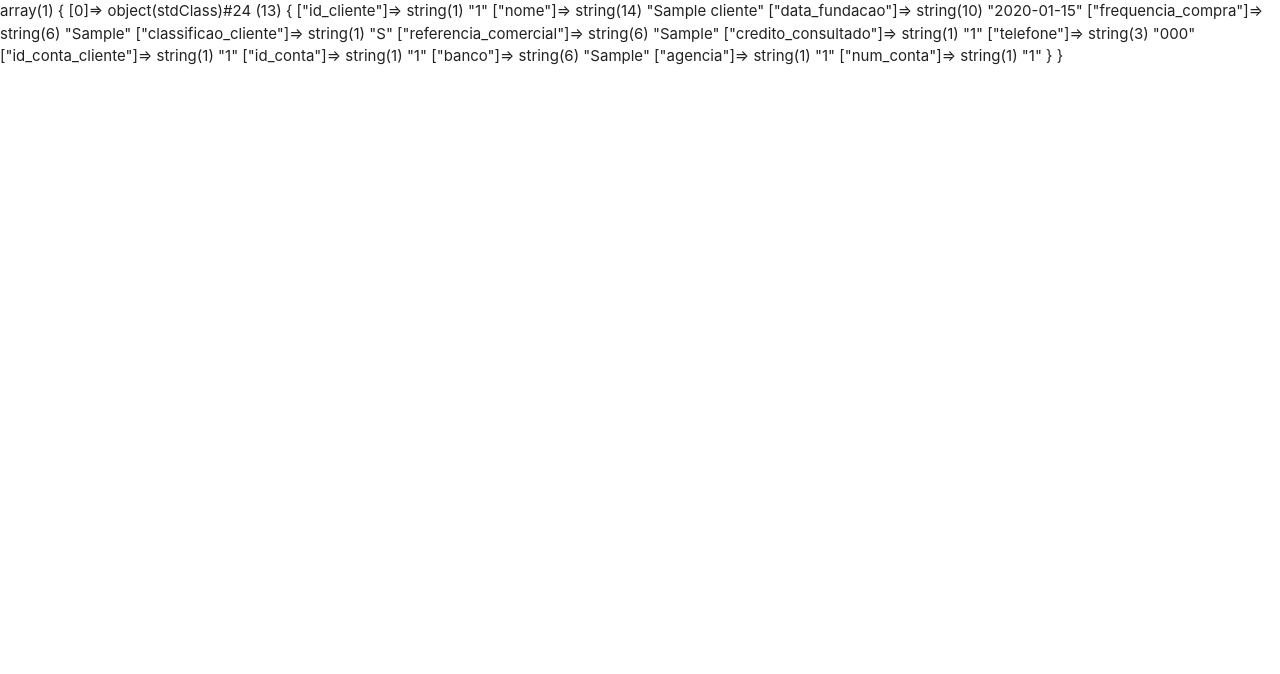
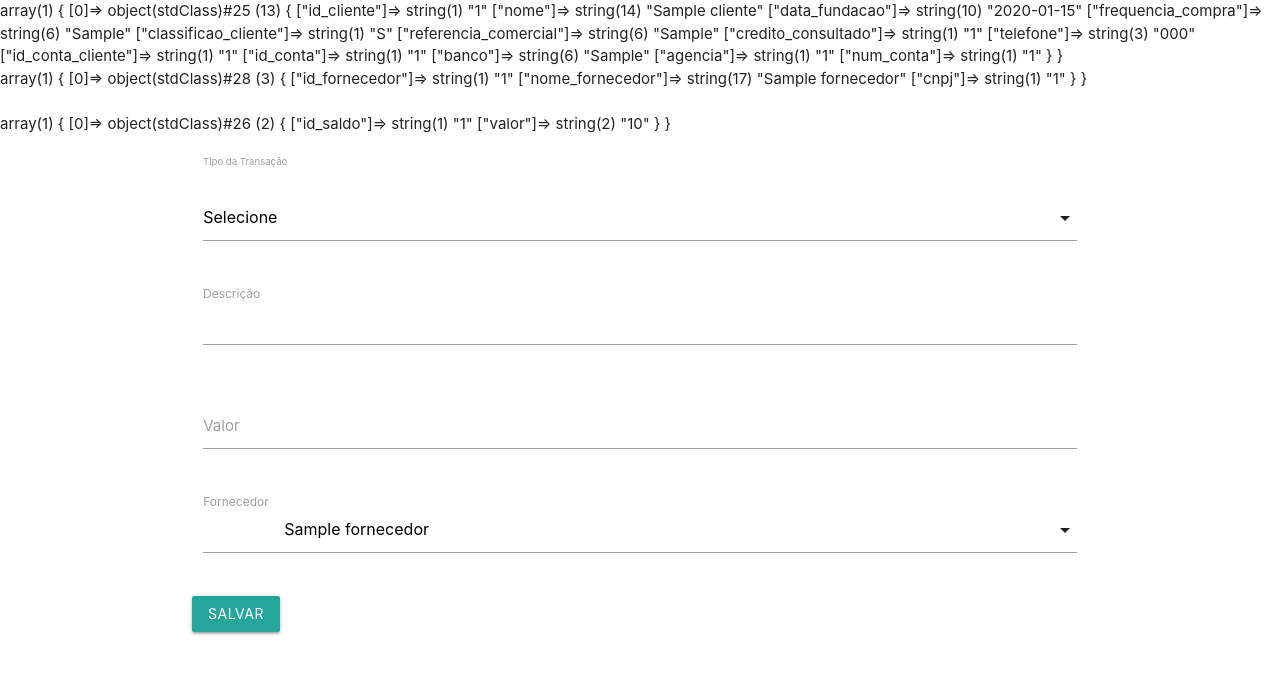
Before and after one commit to savio777/caixa_php, a CodeIgniter app: page /database/index.php/cliente/saldo/1 in a window 1280 px wide. Shown: the top 674 px of the page. Run offline with CodeIgniter, Linux system fonts and the light colour scheme; tables that the repository leaves empty hold one stand-in row (values such as "Sample post"); some libraries are stand-ins or nearby versions.

Commit message:
saldo atualizado de acordo com as transações

```diff
--- a/application/controllers/Cliente.php
+++ b/application/controllers/Cliente.php
@@ -10,6 +10,7 @@ class Cliente extends CI_Controller
         parent::__construct();
         $this->load->model('Cliente_model');
         $this->load->model('Saldo_model');
+        $this->load->model('Fornecedores_model');
     }
 
     // views
@@ -30,14 +31,31 @@ class Cliente extends CI_Controller
         $cliente = $this->Cliente_model->pegar_cliente($id_cliente);
         $saldo = $this->Saldo_model->pegar_saldo($id_cliente);
         $transacoes = $this->Saldo_model->pegar_transacao($saldo[0]->id_saldo);
+        $fornecedores = $this->Fornecedores_model->pegar();
 
         $data = array(
             'cliente' => $cliente,
             'saldo' => $saldo,
-            'transacoes' => $transacoes
+            'transacoes' => $transacoes,
+            'fornecedores' => $fornecedores
         );
 
         $this->load->view('saldo/cliente', $data);
+    }
+
+    public function transacao($id_cliente)
+    {
+        $this->Saldo_model->salvar_transacao($this->input->post());
+        $saldo = $this->Saldo_model->pegar_saldo($id_cliente);
+
+        if ($this->input->post('tipo') == 'entrada') {
+            $saldo[0]->valor = $saldo[0]->valor + $this->input->post('valor');
+        } elseif ($this->input->post('tipo') == 'saida') {
+            $saldo[0]->valor = $saldo[0]->valor -  $this->input->post('valor');
+        }
+
+        $this->Saldo_model->atualizar_saldo($saldo, $id_cliente);
+        $this->saldo($id_cliente);
     }
 
     // models
--- a/application/controllers/Conta.php
+++ b/application/controllers/Conta.php
@@ -18,8 +18,6 @@ class Conta extends CI_Controller
     {
         $this->load->view('conta/cadastrar');
     }
-
-
 
     // models
 
--- a/application/models/Saldo_model.php
+++ b/application/models/Saldo_model.php
@@ -18,10 +18,10 @@ class Saldo_model extends CI_Model
         return $sql->result();
     }
 
-    public function atualizar_saldo($data)
+    public function atualizar_saldo($data, $id_cliente)
     {
-        $this->db->where('id_cliente', $data['id_cliente']);
-        $this->db->set('valor', $data['valor']);
+        $this->db->where('id_cliente', $id_cliente);
+        $this->db->set('valor', $data[0]->valor);
         $this->db->update('saldo');
     }
 
--- a/application/views/saldo/cliente.php
+++ b/application/views/saldo/cliente.php
@@ -12,9 +12,69 @@
 </head>
 
 <body>
-  <?php var_dump($cliente)?>
+  <?php var_dump($cliente) ?>
+  <br>
+  <?php var_dump($fornecedores) ?>
+  <br><br>
+  <?php var_dump($saldo) ?>
+  <br><br><br>
+  <div class="container">
+    <div class="row">
+      <form class="col s12" action="../transacao/<?php echo $cliente[0]->id_cliente ?>" method="POST">
+        <input type="hidden" name="id_saldo" value="<?php echo $saldo[0]->id_saldo ?>">
+        <div class="row">
+          <div class="input-field col s12">
+            <select id="tipo" name="tipo">
+              <option value="" disabled selected>Selecione</option>
+              <option value="entrada">Entrada</option>
+              <option value="saida">Saída</option>
+            </select>
+            <label class="active">Tipo da Transação</label>
+          </div>
+        </div>
+        <div class="row">
+          <div class="input-field col s12">
+            <input id="descricao" name="descricao">
+            <label class="active" for="descricao">Descrição</label>
+          </div>
+        </div>
+        <div class="row">
+          <div class="input-field col s12">
+            <input type="number" name="valor" id="valor" step="0.01">
+            <label for="valor">Valor</label>
+          </div>
+        </div>
+        <div class="row">
+          <div class="input-field col s12">
+            <select id="id_fornecedor_transacoes" name="id_fornecedor_transacoes">
+              <?php foreach ($fornecedores as $i) { ?>
+                <option value="<?php echo $i->id_fornecedor ?>">
+                  <?php echo $i->nome_fornecedor ?>
+                </option>
+              <?php } ?>
+            </select>
+            <label for="id_fornecedor_transacoes">Fornecedor</label>
+          </div>
+        </div>
+        <div class="row">
+          <button class="waves-effect waves-light btn" type="submit">
+            salvar</i>
+          </button>
+        </div>
+      </form>
+    </div>
+    <table class="highlight">
 
+    </table>
+  </div>
 
+  <script src="https://code.jquery.com/jquery-2.1.1.min.js"></script>
+  <script src="https://cdnjs.cloudflare.com/ajax/libs/materialize/1.0.0/js/materialize.min.js"></script>
+  <script>
+    $(document).ready(function() {
+      $('select').formSelect();
+    });
+  </script>
 </body>
 
 </html>
```
